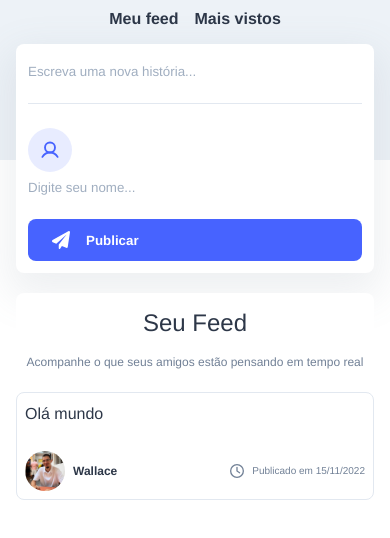
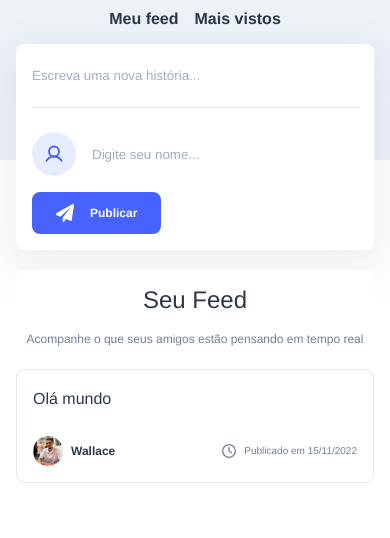
Before and after one commit to Wallace027Dev/socialmedia, a React (Create React App) app: page / in a window 390 px wide. Shown: the top 538 px of the page. Built offline with nearby package versions, Linux system fonts and the light colour scheme; a web font is replaced by a local one.

Commit message:
ajustando responsividade no celular

```diff
--- a/src/styles/Feed.css
+++ b/src/styles/Feed.css
@@ -1,6 +1,7 @@
 .feed {
   margin-top: 40px;
-  width: 592px;
+  max-width: 592px;
+  width: 100%;
 }
 
 .feed article {
@@ -80,10 +81,6 @@
 /* Responsividade */
 
 @media (max-width: 1024px) {
-  .feed {
-    width: 80%;
-  }
-
   .feed-status h1 {
     font-size: 36px;
   }
@@ -107,21 +104,12 @@
 }
 
 @media (max-width: 768px) {
-  .feed {
-    width: 90%;
-    margin-top: 30px;
-  }
-
   .feed-status h1 {
     font-size: 30px;
   }
 
   .feed-status h2 {
     font-size: 14px;
-  }
-
-  .feed article {
-    padding: 12px;
   }
 
   .feed article footer .user-details strong {
@@ -148,8 +136,9 @@
     font-size: 12px;
   }
 
-  .feed article {
-    padding: 8px;
+  .feed article footer .user-details img {
+    height: 30px;
+    width: 30px;
   }
 
   .feed article footer .user-details strong {
--- a/src/styles/PostForm.css
+++ b/src/styles/PostForm.css
@@ -1,7 +1,8 @@
 .post-form {
   background-color: var(--white);
   box-shadow: 0px 16px 40px 8px rgba(113, 128, 150, 0.12);
-  width: 592px;
+  max-width: 592px;
+  width: 100%;
   border-radius: 8px;
   padding: 24px;
 }
@@ -82,65 +83,24 @@
 
 /* Responsividade */
 
-@media (max-width: 1024px) {
-  .post-form {
-    width: 80%;
-  }
-
-  .post-form > div {
-    flex-direction: column;
-    align-items: flex-start;
-  }
-
-  .post-form > div input {
-    margin: 8px 0;
-  }
-
+@media (max-width: 768px) {
   .post-form > div button {
-    width: 100%;
-    margin-top: 16px;
-  }
-}
-
-@media (max-width: 768px) {
-  .post-form {
-    width: 90%;
-    padding: 16px;
-  }
-
-  .post-form > div {
-    flex-direction: column;
-    align-items: flex-start;
-  }
-
-  .post-form > div input {
-    margin: 8px 0;
-  }
-
-  .post-form > div button {
-    width: 100%;
-    margin-top: 16px;
     padding: 12px 24px;
+    font-size: 12px;
   }
 }
 
 @media (max-width: 480px) {
   .post-form {
     width: 100%;
-    padding: 12px;
+    padding: 16px;
   }
 
   .post-form > div {
-    flex-direction: column;
-    align-items: flex-start;
-  }
-
-  .post-form > div input {
-    margin: 8px 0;
+    flex-wrap: wrap;
   }
 
   .post-form > div button {
-    width: 100%;
     margin-top: 16px;
     padding: 12px 24px;
   }
```
